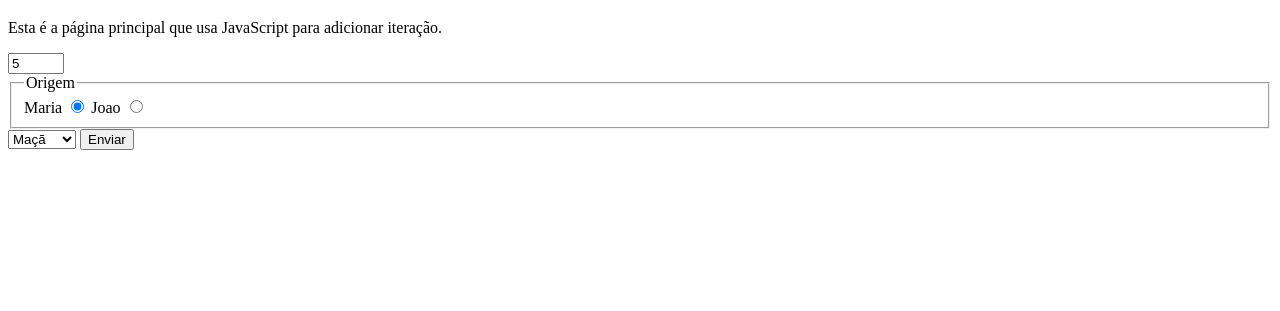
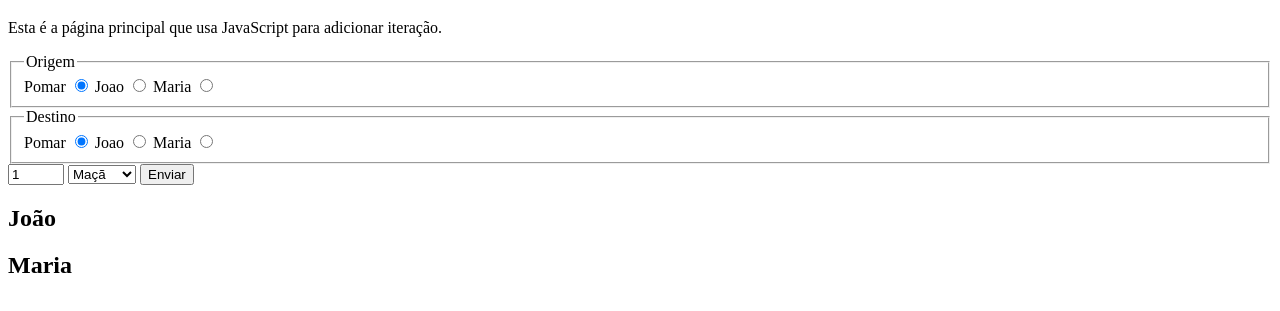
Before and after one commit to ufjf-dcc202/ufjf-dcc202-2023-3-b-atv12-victorwingert, a website: page index.html in a window 1280 px wide. Shown: the part 61-372 px from the top of the page. Drawn offline with Linux system fonts and the light colour scheme.

Commit message:
arrumei o index e o main e criei o estoque

```diff
--- /dev/null
+++ b/estoque.js
@@ -0,0 +1 @@
+let estoque = {};
--- a/index.html
+++ b/index.html
@@ -18,16 +18,31 @@
         <p>Esta é a página principal que usa JavaScript para adicionar iteração.</p>
         <section>
             <form name="entrada">
-                <input type="number" name="quantidade" value="5" min="0" max="12">
                 <fieldset>
                     <legend>Origem</legend>
-                    <label>Maria
-                        <input type="radio" name="origem" value="maria" checked>
+                    <label>Pomar
+                        <input type="radio" name="origem" value="pomar" checked>
                     </label>
                     <label>Joao
                         <input type="radio" name="origem" value="joao">
                     </label>
+                    <label>Maria
+                        <input type="radio" name="origem" value="maria">
+                    </label>
                 </fieldset>
+                <fieldset>
+                    <legend>Destino</legend>
+                    <label>Pomar
+                        <input type="radio" name="destino" value="pomar" checked>
+                    </label>
+                    <label>Joao
+                        <input type="radio" name="destino" value="joao">
+                    </label>
+                    <label>Maria
+                        <input type="radio" name="destino" value="maria">
+                    </label>
+                </fieldset>
+                <input type="number" name="quantidade" min="0" max="12" value="1" step="1">
                 <select name="fruta">
                     <option value="maca">Maçã</option>
                     <option value="pera">Pera</option>
@@ -36,7 +51,12 @@
                 <button type="submit" name="enviar">Enviar</button>
             </form>
         </section>
-        <section></section>
+        <section id="saida">
+            <h2>João</h2>
+            <ol id="joao"></ol>
+            <h2>Maria</h2>
+            <ol id="maria"></section>
+        </section>
     </main>
 </body>
 </html>
--- a/main.js
+++ b/main.js
@@ -1,11 +1,15 @@
+const olJoao = document.querySelector("#joao");
+const olMaria = document.querySelector("#maria");
+
 
 document.entrada.addEventListener('submit', leFormulario);
 
 function leFormulario(event){
     event.preventDefault();
-    const quantidade = document.entrada.quantidade.value;
+    const quantidade = Number(document.entrada.quantidade.value);
     const fruta = document.entrada.fruta.value;
     const origem = document.entrada.origem.value;
+    const destino = document.entrada.destino.value;
 
-    console.log(`${origem} doa ${quantidade} ${fruta}`);
+    console.log(`${origem} doa ${quantidade} ${fruta} para ${destino}`);
 }
```
